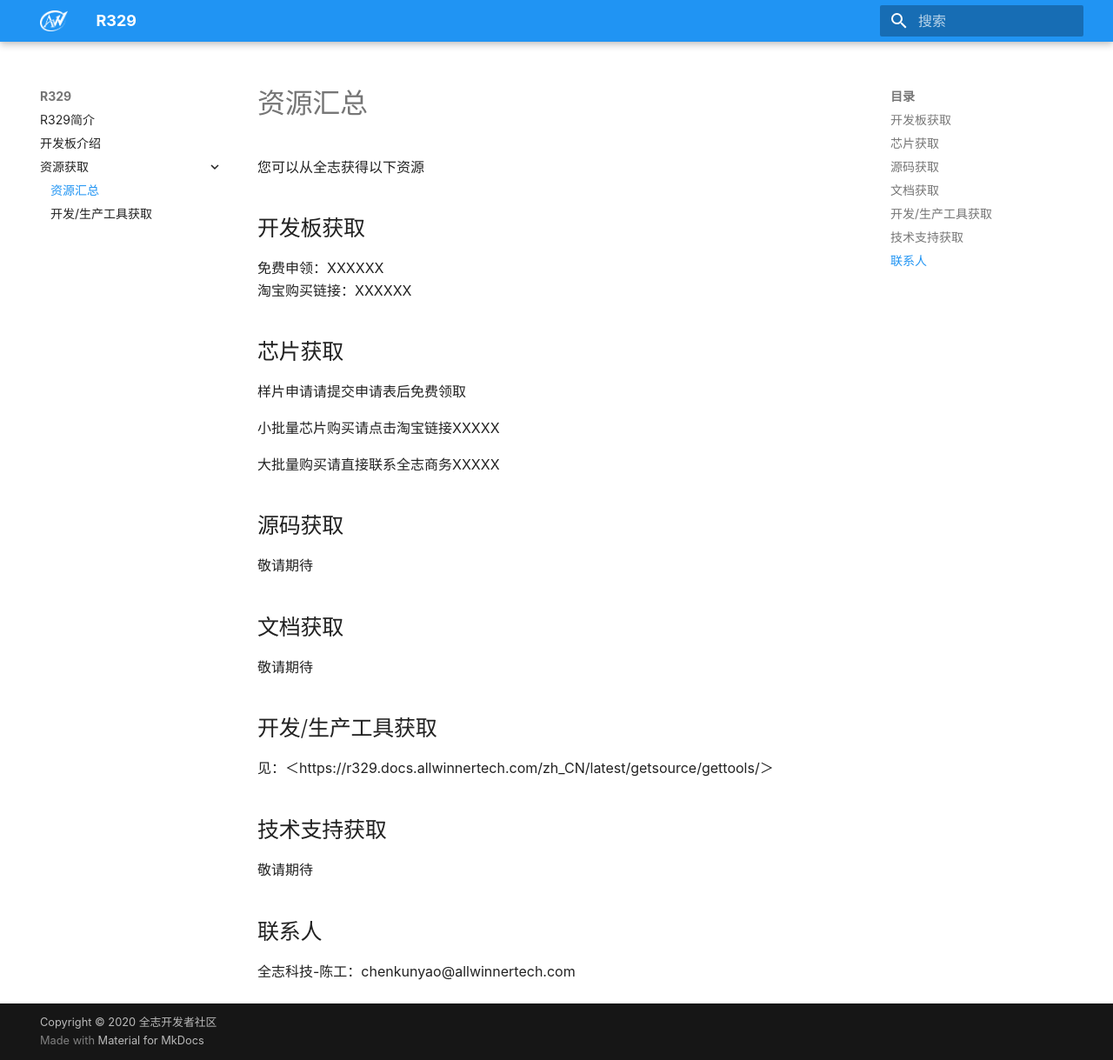
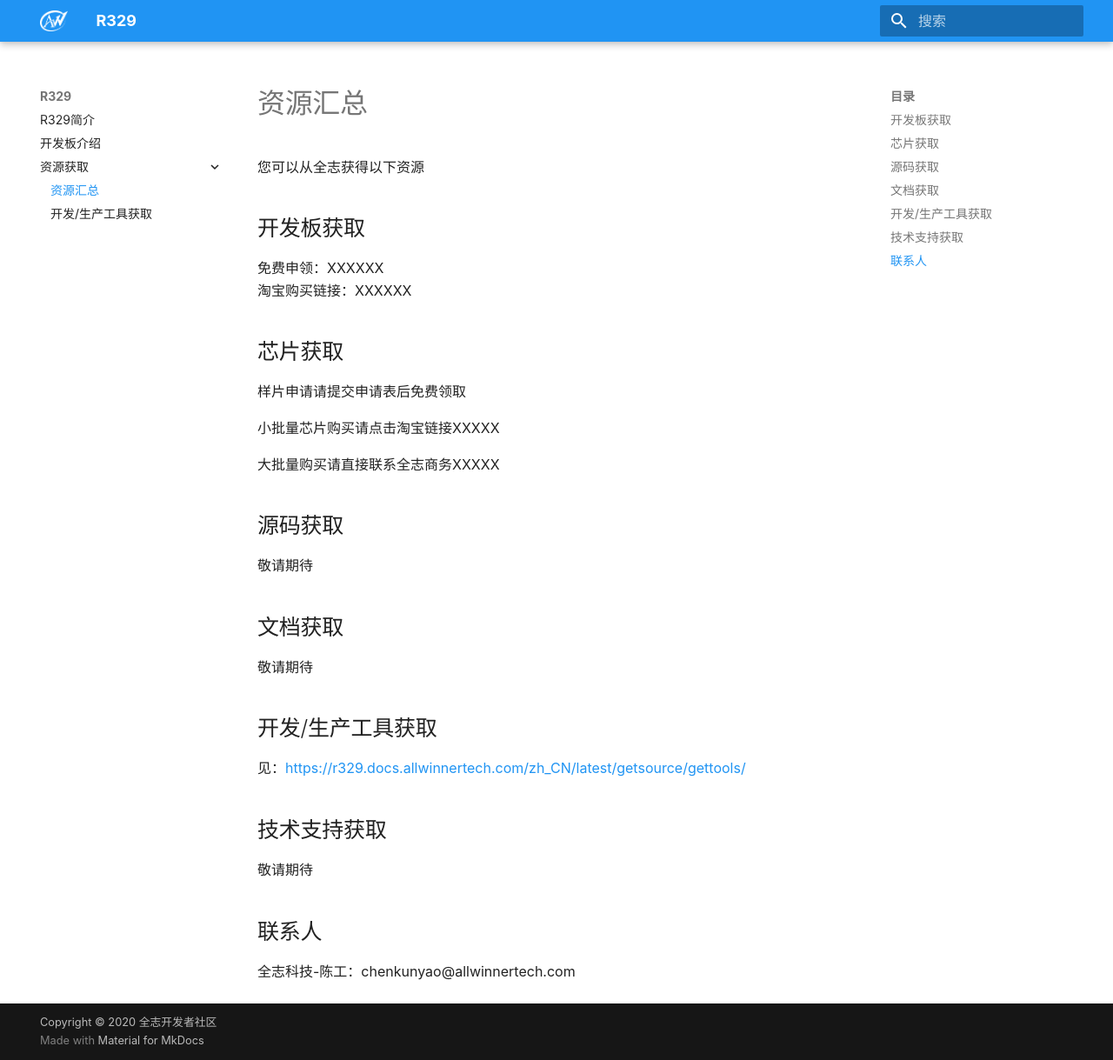
Before and after one commit to aw-yht/R329, an MkDocs documentation site: the page built from docs/getsource/getsource.md, in a window 1280 px wide and 1219 px high. Shown: the whole window at 87% size. Built offline with MkDocs 1.6.1 and Material for MkDocs 9.7.7, drawn with Linux system fonts in a browser that asks for light colours.

Commit message:
书名号改半角的
Signed-off-by: kirin <402041446@qq.com>

```diff
--- a/docs/getsource/getsource.md
+++ b/docs/getsource/getsource.md
@@ -26,7 +26,7 @@
 
 ## 开发/生产工具获取
 
-见：＜https://r329.docs.allwinnertech.com/zh_CN/latest/getsource/gettools/＞
+见：<https://r329.docs.allwinnertech.com/zh_CN/latest/getsource/gettools/>
 
 ##技术支持获取
 
```
